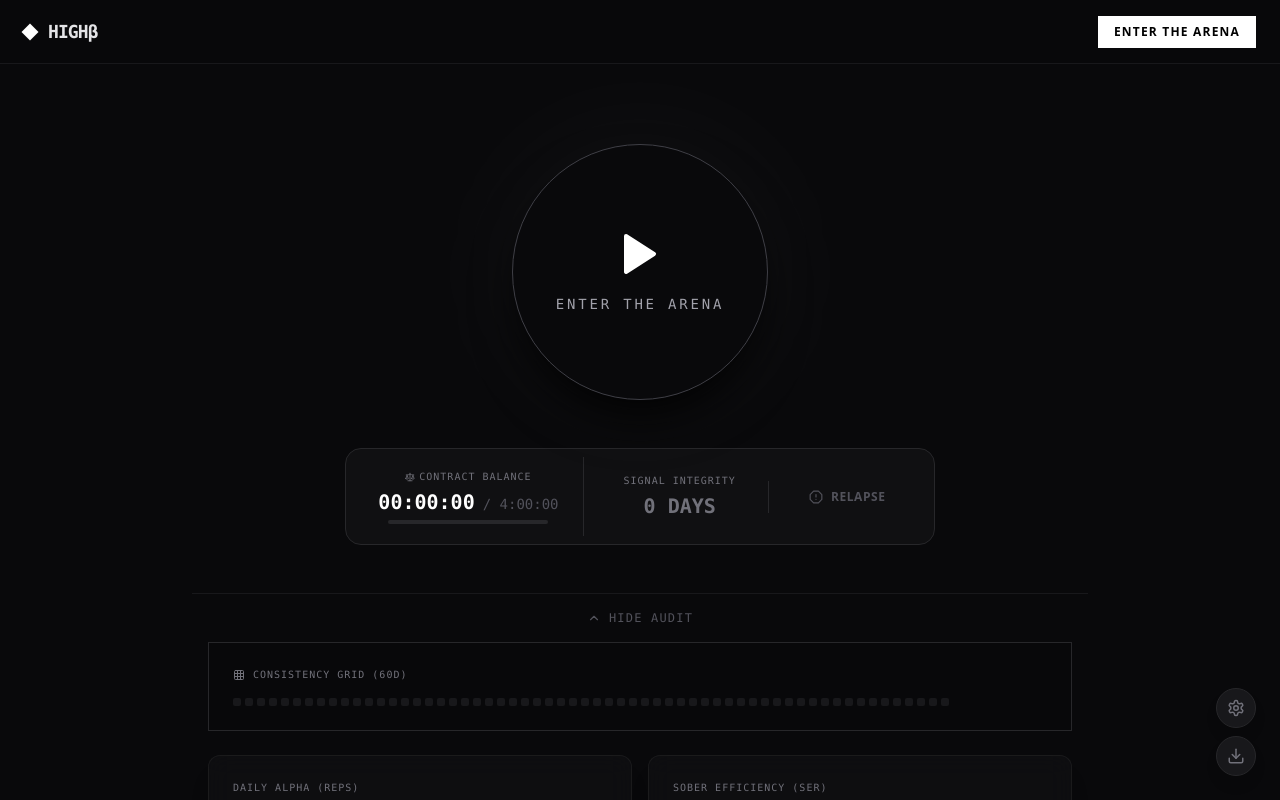
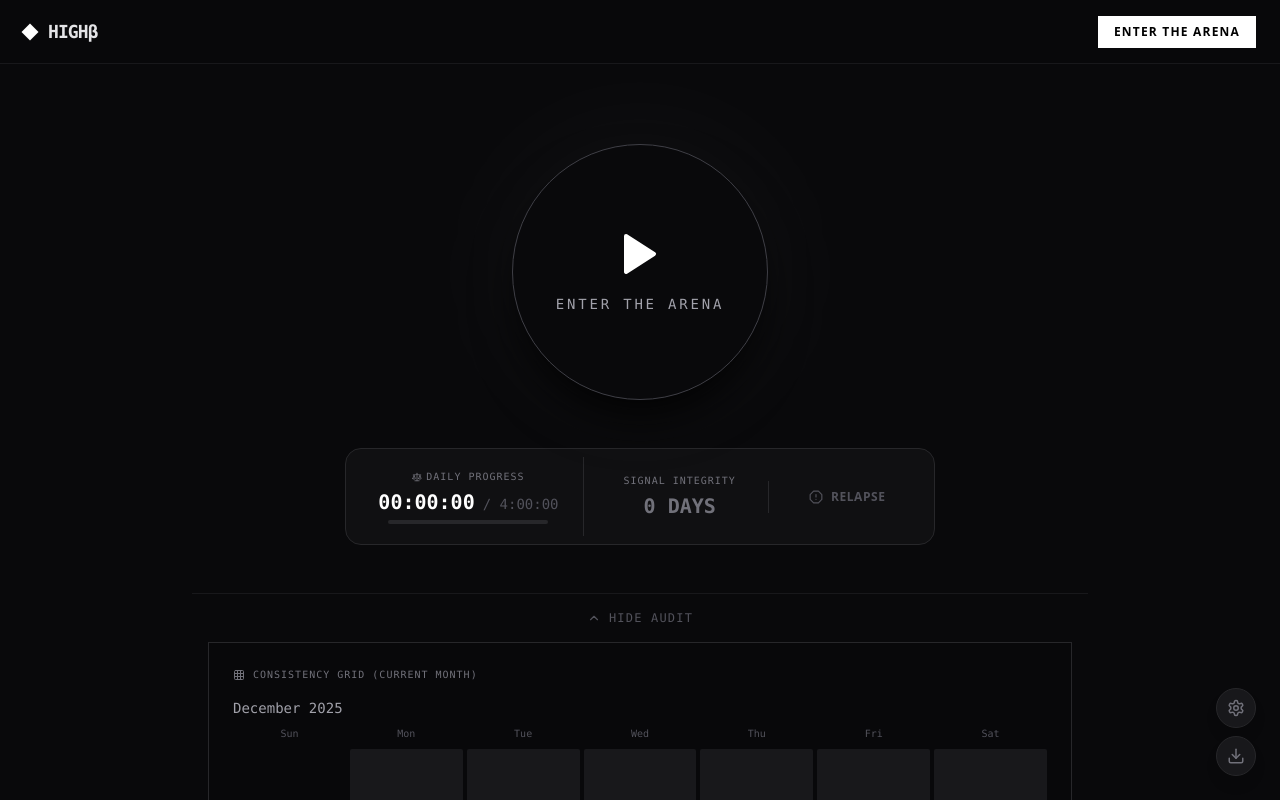
Before and after one commit to Bonorinoa/Quals-Arena, a React (Vite) app: page / in a window 1280 px wide. Both pictures are taken after a click on the button "AUDIT PERFORMANCE". Shown: the top 800 px of the page. Built offline with nearby package versions, Linux system fonts and the light colour scheme.

Commit message:
Fix contract balance logic and update consistency grid to monthly calendar view
Co-authored-by: Bonorinoa <65452931+Bonorinoa@users.noreply.github.com>

```diff
--- a/components/DashboardView.tsx
+++ b/components/DashboardView.tsx
@@ -10,7 +10,8 @@ import {
 import { Session, UserSettings } from '../types';
 import { Card } from './ui/Card';
 import {
-  differenceInDays, startOfWeek, endOfWeek, isWithinInterval, parseISO, format, subDays
+  differenceInDays, startOfWeek, endOfWeek, isWithinInterval, parseISO, format, subDays,
+  startOfMonth, endOfMonth, eachDayOfInterval, getDay, addDays
 } from 'date-fns';
 import { getLocalDate } from '../services/storage';
 
@@ -73,13 +74,29 @@ const DeltaIndicator: React.FC<{ current: number | string; previous: number | st
 
 // HEATMAP COMPONENT
 const ConsistencyGrid: React.FC<{ sessions: Session[] }> = ({ sessions }) => {
-   const days = useMemo(() => {
+   const { days, monthLabel } = useMemo(() => {
       const result = [];
       const today = new Date();
-      // Generate last 60 days
-      for (let i = 59; i >= 0; i--) {
-         const d = subDays(today, i);
-         const dateStr = d.toISOString().split('T')[0];
+      const monthStart = startOfMonth(today);
+      const monthEnd = endOfMonth(today);
+
+      // Get all days in the current month
+      const daysInMonth = eachDayOfInterval({ start: monthStart, end: monthEnd });
+
+      // Get the day of week for the first day (0 = Sunday, 1 = Monday, etc.)
+      const firstDayOfWeek = getDay(monthStart);
+
+      // Add empty cells for days before the month starts (to align with calendar)
+      for (let i = 0; i < firstDayOfWeek; i++) {
+         result.push({ date: '', intensity: 'bg-transparent', reps: 0, isEmpty: true });
+      }
+
+      // Add all days of the month
+      daysInMonth.forEach(d => {
+         // Use local date conversion to avoid timezone issues
+         const offset = d.getTimezoneOffset();
+         const localD = new Date(d.getTime() - (offset * 60 * 1000));
+         const dateStr = localD.toISOString().split('T')[0];
 
          const daySessions = sessions.filter(s => s.date === dateStr);
          const reps = daySessions.reduce((acc, s) => acc + s.reps, 0);
@@ -89,20 +106,33 @@ const ConsistencyGrid: React.FC<{ sessions: Session[] }> = ({ sessions }) => {
          if (reps > 5) intensity = 'bg-emerald-700/60';
          if (reps > 15) intensity = 'bg-emerald-500';
 
-         result.push({ date: dateStr, intensity, reps });
-      }
-      return result;
+         result.push({ date: dateStr, intensity, reps, isEmpty: false });
+      });
+
+      const monthLabel = format(today, 'MMMM yyyy');
+
+      return { days: result, monthLabel };
    }, [sessions]);
 
+   const dayLabels = ['Sun', 'Mon', 'Tue', 'Wed', 'Thu', 'Fri', 'Sat'];
+
    return (
-      <div className="flex flex-wrap gap-1 w-full justify-start">
-         {days.map((d) => (
-            <div
-               key={d.date}
-               title={`${d.date}: ${d.reps} reps`}
-               className={`w-2 h-2 rounded-sm ${d.intensity} hover:border hover:border-white/50 transition-all cursor-help`}
-            />
-         ))}
+      <div className="w-full">
+         <div className="text-sm font-mono text-zinc-400 mb-2">{monthLabel}</div>
+         <div className="grid grid-cols-7 gap-1 w-full">
+            {dayLabels.map((label) => (
+               <div key={label} className="text-[10px] text-zinc-600 font-mono text-center mb-1">
+                  {label}
+               </div>
+            ))}
+            {days.map((d, idx) => (
+               <div
+                  key={d.isEmpty ? `empty-${idx}` : d.date}
+                  title={d.isEmpty ? '' : `${d.date}: ${d.reps} reps`}
+                  className={`w-full aspect-square rounded-sm ${d.intensity} ${d.isEmpty ? '' : 'hover:border hover:border-white/50 transition-all cursor-help'}`}
+               />
+            ))}
+         </div>
       </div>
    );
 };
@@ -191,6 +221,11 @@ export const DashboardView: React.FC<DashboardViewProps> = ({ sessions, settings
     return 'text-white';
   };
 
+  const getTimeLoggedColor = (logged: number, goal: number) => {
+    if (logged > goal) return 'text-emerald-500';
+    return 'text-white';
+  };
+
   // Chart Data
   const chartData = useMemo(() => {
     const data = [];
@@ -240,12 +275,12 @@ export const DashboardView: React.FC<DashboardViewProps> = ({ sessions, settings
               <div className="flex items-center gap-4 px-6 py-3 border-b sm:border-b-0 sm:border-r border-zinc-800 w-full sm:w-auto justify-center">
                  <div className="flex flex-col items-center">
                     <span className="text-[10px] uppercase tracking-widest text-zinc-500 font-mono flex items-center gap-1 mb-1">
-                      <Scale size={10} /> Contract Balance
+                      <Scale size={10} /> Daily Progress
                     </span>
                     <div className="flex items-baseline gap-2">
-                      <span className={`text-xl font-mono font-bold ${getNetPositionColor(stats.today.netPositionSeconds)}`}>
-                        {stats.today.netPositionSeconds < 0 ? '-' : (stats.today.netPositionSeconds > 0 ? '+' : '')}
-                        {formatTimeFull(stats.today.netPositionSeconds)}
+                      <span className={`text-xl font-mono font-bold ${getTimeLoggedColor(stats.today.durationSeconds, stats.timeBudget.goalSeconds)}`}>
+                        {stats.today.durationSeconds > stats.timeBudget.goalSeconds && '+'}
+                        {formatTimeFull(stats.today.durationSeconds)}
                       </span>
                       <span className="text-zinc-600 text-sm font-mono">/ {settings.dailyTimeGoalHours}:00:00</span>
                     </div>
@@ -283,7 +318,7 @@ export const DashboardView: React.FC<DashboardViewProps> = ({ sessions, settings
             {/* HEATMAP LEDGER */}
             <div className="p-6 border border-zinc-800 bg-zinc-950/50">
                <div className="text-[10px] text-zinc-500 font-mono uppercase tracking-widest mb-4 flex items-center gap-2">
-                  <Grid size={12} /> Consistency Grid (60d)
+                  <Grid size={12} /> Consistency Grid (Current Month)
                </div>
                <ConsistencyGrid sessions={sessions} />
             </div>
```
